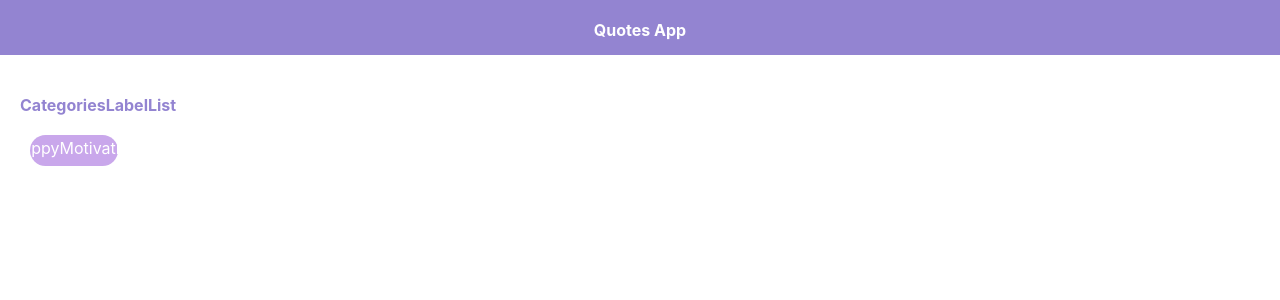
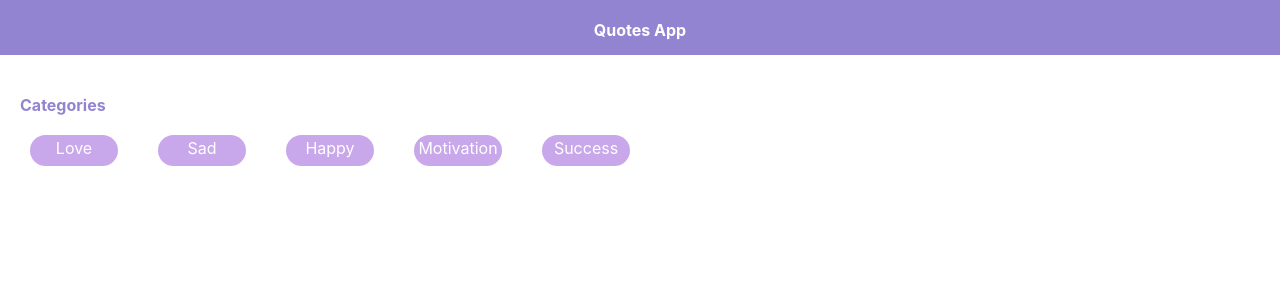
Before and after one commit to ASHINAY/quotes-app-fe, a React (Create React App) app: page / in a window 1280 px wide. Shown: the top 300 px of the page. Built offline with nearby package versions, Linux system fonts and the light colour scheme.

Commit message:
minimize the code

```diff
--- a/src/Pages/Homepage.jsx
+++ b/src/Pages/Homepage.jsx
@@ -23,21 +23,12 @@ function Homepage() {
           <span style={{ color: 'white', fontWeight: 'bold' }}>Quotes App</span>
         </div>
       </div>
-      <div style={{ color: '#9384d1', marginLeft: '20px', marginTop: '40px', fontWeight: 'bold' }}>CategoriesLabelList</div>
+      <div style={{ color: '#9384d1', marginLeft: '20px', marginTop: '40px', fontWeight: 'bold' }}>Categories</div>
       <div className='MainContainer'>
-        <div className='Container' onClick={onCategoryClick}>
-          {categoryLabelList.map((categoryLabel, index) => (
-            <div key={index}>{categoryLabel}</div>
-          ))}
 
-        </div>
-        {/* // <div className='Container'>Sad</div>
-
-        // <div className='Container'>Happy</div>
-
-        // <div className='Container'>Motivation</div>
-
-        // <div className='Container'>Success</div> */}
+        {categoryLabelList.map((item, index) => (
+          <div className='Container' onClick={onCategoryClick}>{item}</div>
+        ))}
       </div>
     </div>
   )
```
